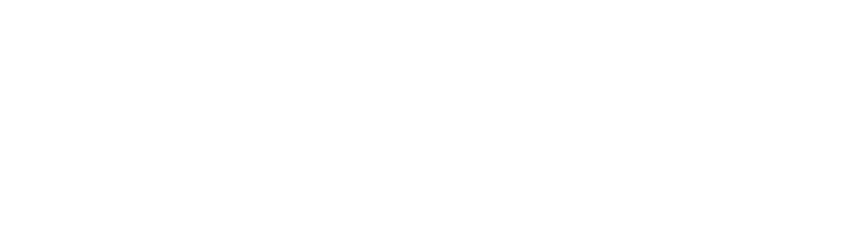
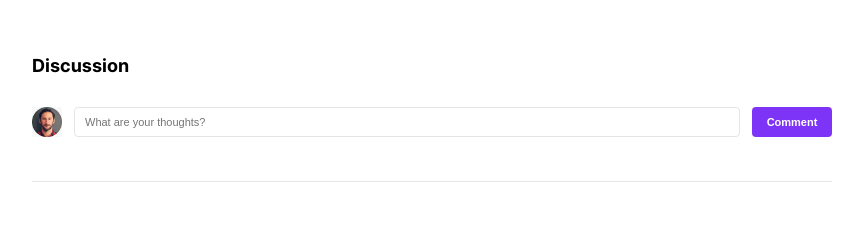
Before and after one commit to NicolasCaous/ghost_challange, a plain HTML site: page frontend/index.html in a window 1280 px wide. Shown: the whole page, without its empty margins (208-1071 px from the left). Drawn offline with Linux system fonts and the light colour scheme.

Commit message:
frontend: title and input container done

```diff
--- /dev/null
+++ b/frontend/assets/css/index.css
@@ -0,0 +1,83 @@
+@font-face {
+  font-family: ghc-default;
+  src: url(../font/inter.ttf);
+}
+
+body {
+  margin: 0;
+}
+
+.ghc-comments-container {
+  max-width: 800px;
+  margin: auto;
+  padding: 40px;
+
+  font-family: ghc-default;
+  font-style: normal;
+}
+
+.ghc-comments-title {
+}
+
+.ghc-comments-title h2 {
+  font-weight: 700;
+  font-size: 18px;
+  line-height: 22px;
+}
+
+.ghc-comments-new-comment-container {
+  display: grid;
+  grid-template-columns: 30px auto 80px;
+  grid-template-rows: auto;
+
+  margin-top: 30px;
+}
+
+.ghc-comments-new-comment-container .profile-pic-container {
+  height: 30px;
+  width: 30px;
+}
+
+.ghc-comments-new-comment-container .profile-pic-container img {
+  height: 30px;
+  width: 30px;
+}
+
+.ghc-comments-new-comment-container input {
+  border: 1px solid #e5e5e5;
+  box-sizing: border-box;
+  border-radius: 4px;
+  color: #8a8f9c;
+  margin: 0px 12px;
+  padding: 0px 10px;
+  font-weight: 500;
+  font-size: 11px;
+}
+
+.ghc-comments-new-comment-container button {
+  transition: background-color 0.1s ease;
+  background: #7e34f7;
+  border-radius: 4px;
+  border: none;
+  color: white;
+  font-weight: 700;
+  font-size: 11px;
+}
+
+.ghc-comments-new-comment-container button:hover,
+.ghc-comments-new-comment-container button:focus {
+  background: #955eee;
+}
+
+.ghc-comments-new-comment-container button:focus {
+  border: 2px solid #000000;
+}
+
+.ghc-comments-new-comment-container button:active {
+  background: #a17bde;
+}
+
+.ghc-comments-divider {
+  margin-top: 44px;
+  border-bottom: 1px solid #e5e5e5;
+}
--- a/frontend/index.html
+++ b/frontend/index.html
@@ -1,9 +1,23 @@
 <html>
   <head>
-    <link rel="stylesheet" href="index.css">
+    <link rel="stylesheet" href="assets/css/index.css" />
   </head>
   <body>
-    <script src="sdk.js"></script>
-    <script src="index.js"></script>
+    <div class="ghc-comments-container">
+      <div class="ghc-comments-title">
+        <h2>Discussion</h2>
+      </div>
+      <div class="ghc-comments-new-comment-container">
+        <div class="profile-pic-container">
+          <img src="assets/img/profile-pic-1.png"/>
+        </div>
+        <input type="text" placeholder="What are your thoughts?" />
+        <button type="button">Comment</button>
+      </div>
+      <div class="ghc-comments-divider"></div>
+      <div class="ghc-comments-history"></div>
+    </div>
+    <script src="assets/js/sdk.js"></script>
+    <script src="assets/js/index.js"></script>
   </body>
 </html>
```
Also changed, not shown: frontend/assets/font/inter.ttf (added), frontend/assets/img/profile-pic-1.png (added), frontend/assets/img/profile-pic-2.png (added), frontend/assets/img/profile-pic-3.png (added), frontend/assets/img/profile-pic-4.png (added), frontend/assets/js/index.js (added), frontend/assets/js/sdk.js (added), frontend/sdk.js (deleted).
